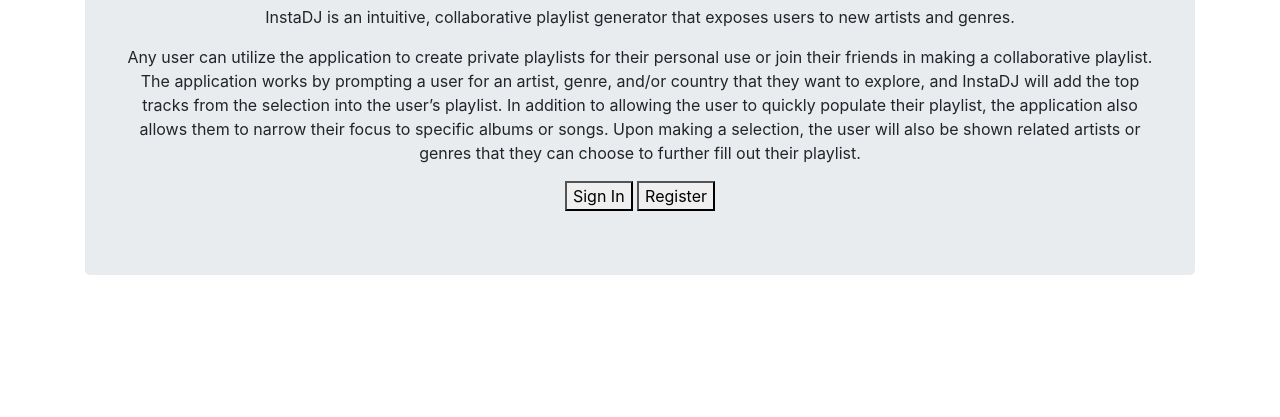
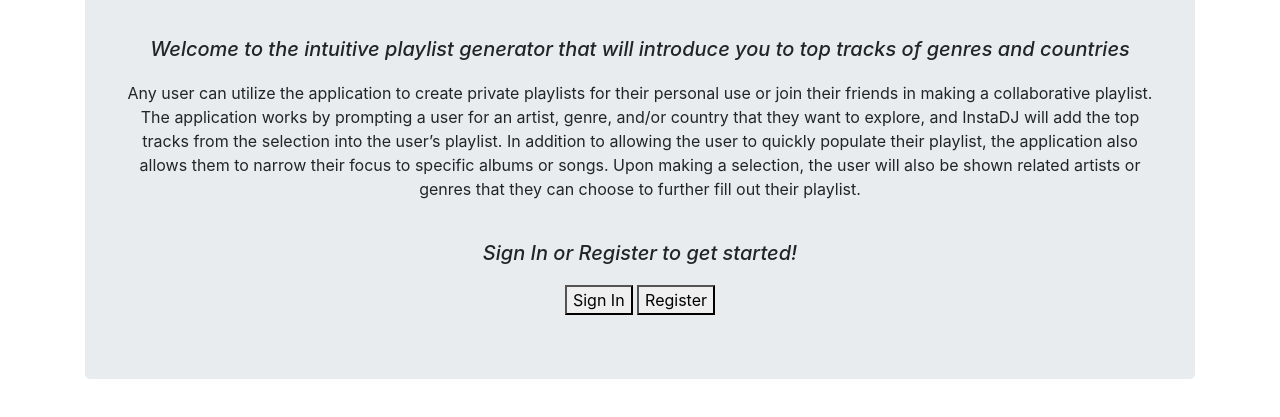
Before and after one commit to BrenStro/InstaDJ, a website: page public/index.html in a window 1280 px wide. Shown: the part 145-562 px from the top of the page. Drawn offline with nearby package versions, Linux system fonts and the light colour scheme; some packages are replaced by stand-ins of ours.

Commit message:
Index page updates
Changed some content and styling on launch page

```diff
--- a/public/css/style.css
+++ b/public/css/style.css
@@ -12,6 +12,13 @@
 }
 .red {
 	color: red;
+}
+/* index */
+.home h3 {
+	font-size: 20px;
+	margin-top: 40px;
+	margin-bottom: 20px;
+	font-style: italic;
 }
 
 /* register */
--- a/public/views/home.html
+++ b/public/views/home.html
@@ -1,8 +1,8 @@
 <div class="jumbotron text-center home">
 	<h1>InstaDJ</h1>
 
-	<p>InstaDJ is an intuitive, collaborative playlist generator that exposes
-		users to new artists and genres.</p>
+	<h3>Welcome to the intuitive playlist generator that will
+	introduce you to top tracks of genres and countries</h3>
 
 	<p>
 		Any user can utilize the application to create private playlists for
@@ -17,6 +17,8 @@
 		playlist.
 	</p>
 
+	<h3>Sign In or Register to get started!</h3>
+
 	<button ng-click="$state.go('login')">Sign In</button>
 	<button ng-click="$state.go('register')">Register</button>
 </div>
```
